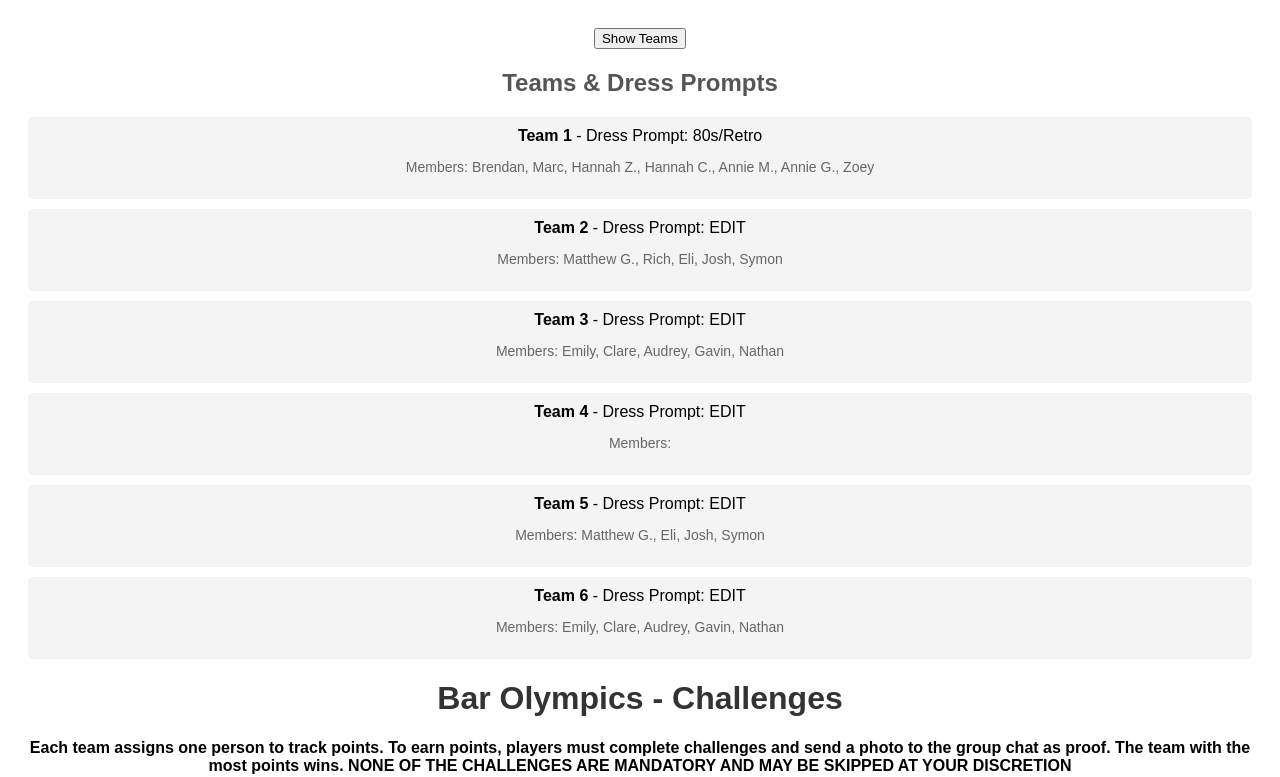
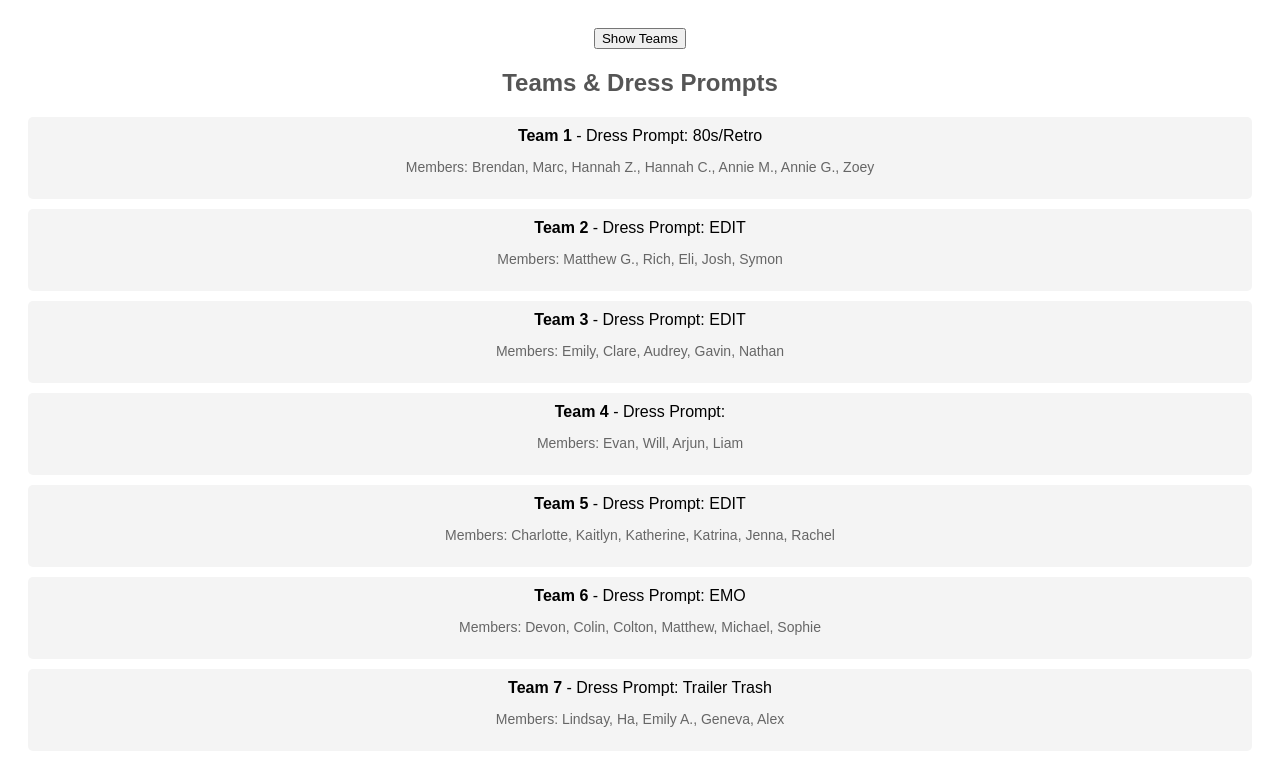
Before and after one commit to BrendanBrophy/Beer_Olympics, a plain HTML site: page index.html in a window 1280 px wide. Both pictures are taken after a click on the button "Show Teams". Shown: the top 777 px of the page. Drawn offline with Linux system fonts and the light colour scheme.

Commit message:
Update index.html

```diff
--- a/index.html
+++ b/index.html
@@ -47,14 +47,17 @@
         <li><strong>Team 3</strong> - Dress Prompt: EDIT
             <p>Members: Emily, Clare, Audrey, Gavin, Nathan</p>
         </li>
-        <li><strong>Team 4</strong> - Dress Prompt: EDIT
-            <p>Members: </p>
+        <li><strong>Team 4</strong> - Dress Prompt:
+            <p>Members: Evan, Will, Arjun, Liam</p>
         </li>
         <li><strong>Team 5</strong> - Dress Prompt: EDIT
-            <p>Members: Matthew G., Eli, Josh, Symon</p>
+            <p>Members: Charlotte, Kaitlyn, Katherine, Katrina, Jenna, Rachel</p>
         </li>
-        <li><strong>Team 6</strong> - Dress Prompt: EDIT
-            <p>Members: Emily, Clare, Audrey, Gavin, Nathan</p>
+        <li><strong>Team 6</strong> - Dress Prompt: EMO
+            <p>Members: Devon, Colin, Colton, Matthew, Michael, Sophie</p>
+        </li>
+        <li><strong>Team 7</strong> - Dress Prompt: Trailer Trash
+            <p>Members: Lindsay, Ha, Emily A., Geneva, Alex</p>
         </li>
     </ul>
 </div>
```
